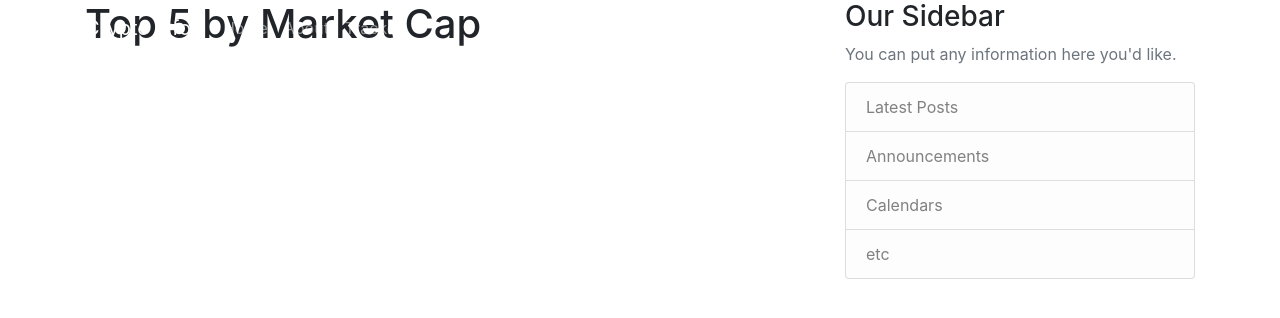
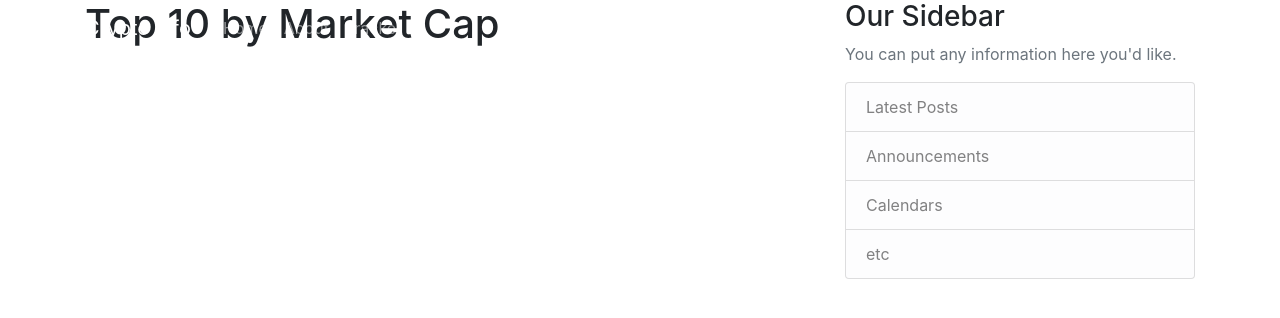
Before and after one commit to EricTGoto/Crypto-Price, a Django app: template crypto_price/crypto_email/templates/crypto_email/index.html in a window 1280 px wide. Shown: the top 318 px of the page. Run offline with Django 3.2, Linux system fonts and the light colour scheme; the template is opened without the code that fills it, so the values that code supplies are empty; some libraries are stand-ins or nearby versions.

Commit message:
changed title

```diff
--- a/crypto_price/crypto_email/templates/crypto_email/index.html
+++ b/crypto_price/crypto_email/templates/crypto_email/index.html
@@ -1,6 +1,6 @@
 {% extends "crypto_email/base.html" %}
 {% block content %}
-<h1>Top 5 by Market Cap</h1>
+<h1>Top 10 by Market Cap</h1>
     {% for info in data %}
         <div><img src="{{ info.logo }}" width="64px" height="64px">
         {{ info.name }} {{ info.symbol }}: {{ info.price }} {{info.percent_change_24h }}%</div>
```
